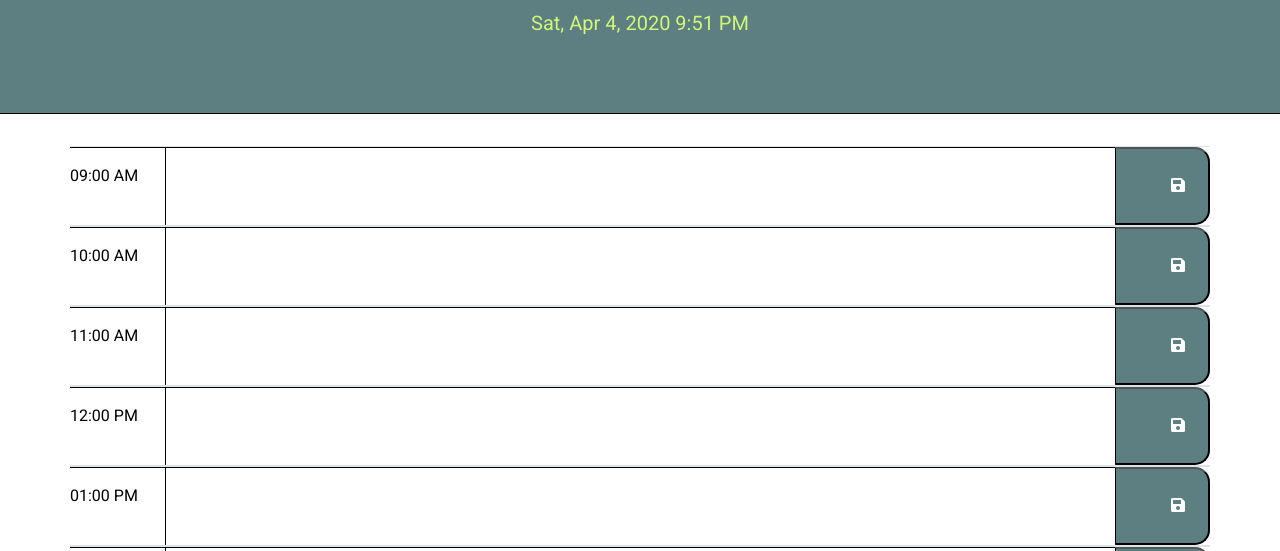
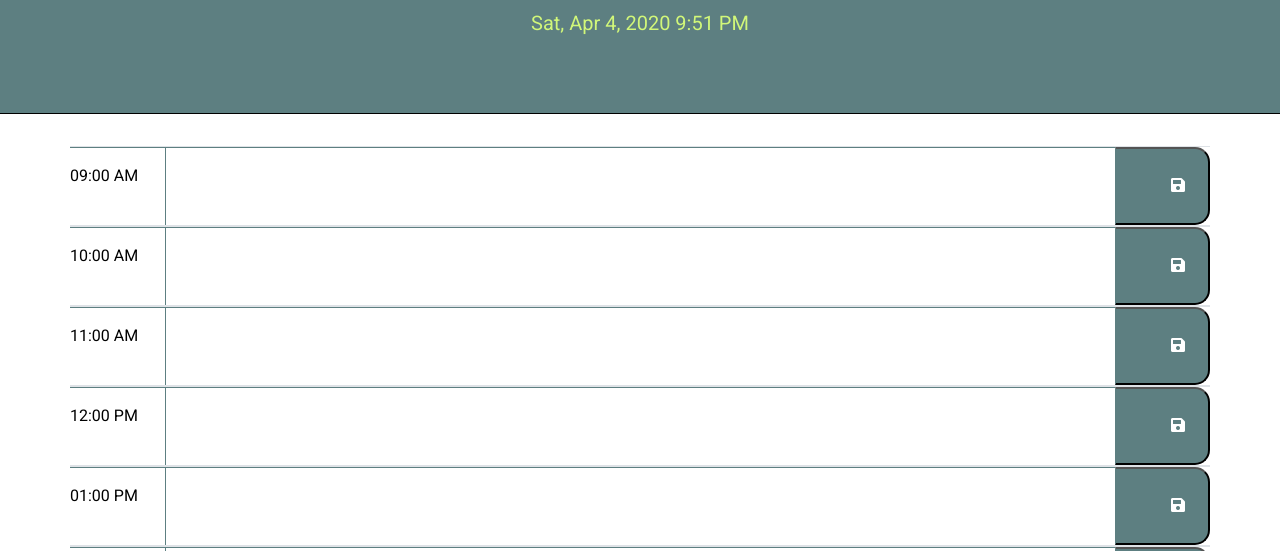
Before and after one commit to danygrimaldo/Work-Day-Scheduler, a plain HTML site: page index.html in a window 1280 px wide. Shown: the part 249-800 px from the top of the page. Drawn offline with nearby package versions, Linux system fonts and the light colour scheme.

Commit message:
css edits

```diff
--- a/schedule.js
+++ b/schedule.js
@@ -5,7 +5,7 @@ $(document).ready(function () {
     $('#currentDay').text(moment().format('llll'));
 
 
-    //Set function for event to go into Local Storage
+    //Set variables for event to go into Local Storage
     var nine = localStorage.getItem("09:00 AM");
     $("#nine").text(nine);
 
--- a/style.css
+++ b/style.css
@@ -10,9 +10,9 @@ textarea {
   background: transparent;
   border: none;
   resize: none;
-  color: #000000;
-  border-left: 1px solid black;
-  padding: 10px 15px;
+  color: #5d7f81;;
+  border-left: 1px solid #5d7f81;;
+  padding: 20px 15px;
 }
 
 .jumbotron {
@@ -25,13 +25,13 @@ textarea {
 
 .description{
   white-space: pre-wrap;
-  padding: 0;
-  border-top: 1px solid black;
+  padding: 20px 15px;
+  border-top: 1px solid #5d7f81;;
 }
 
 .time-block{
   text-align: center;
-  border-radius: 15px;
+  padding: 20px 15px;
 }
 
 .row {
@@ -43,7 +43,7 @@ textarea {
 .hour {
   background-color: #ffffff;
   color: #000000;
-  border-top: 1px solid #000000;
+  border-top: 1px solid #5d7f81;;
   padding-top: 20px;
   padding-left: 0;
 }
@@ -64,7 +64,7 @@ textarea {
 }
 
 .saveBtn {
-  border-left: 1px solid black;
+  border-left: 1px solid #5d7f81;;
   border-top-right-radius: 15px;
   border-bottom-right-radius: 15px;
   background-color: #5d7f81;
```
